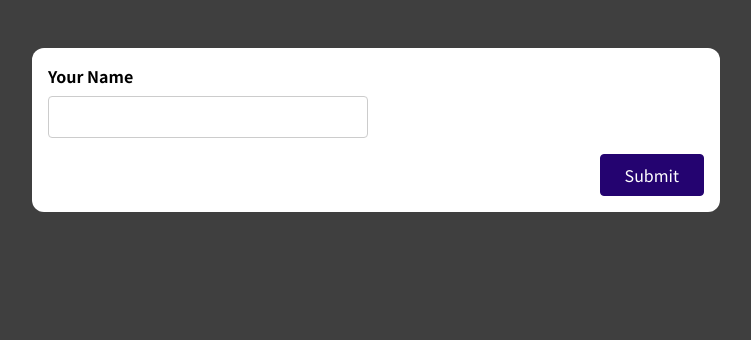
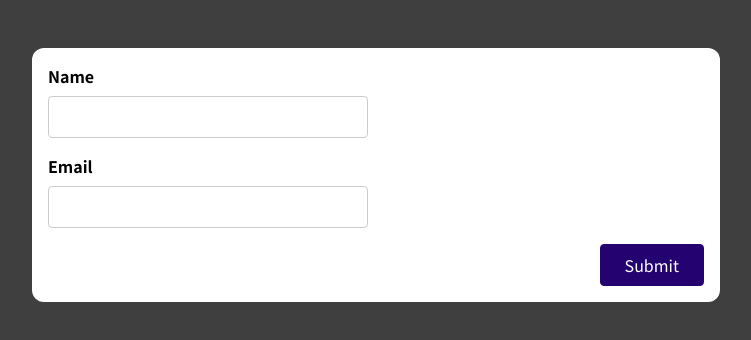
Before and after one commit to dsolerh/react-simple-forms, a React (Create React App) app: page / in a window 1280 px wide. Shown: the top 340 px of the page, without its empty margins (264-1015 px from the left). Built offline with nearby package versions, Linux system fonts and the light colour scheme.

Commit message:
update the form

```diff
--- a/src/components/SimpleInput.tsx
+++ b/src/components/SimpleInput.tsx
@@ -1,16 +1,61 @@
+import { FormEvent, useState } from "react";
+import Input from "./Input";
+
 interface SimpleInputProps {
 
 }
 
 const SimpleInput = (props: SimpleInputProps) => {
+  // name
+  const [name, setName] = useState('');
+  const [nameTouched, setNameTouched] = useState(false)
+  const nameInvalid = name.trim() === ''
+  const nameError = (nameInvalid && nameTouched) ? "Name must not be empty" : undefined;
+
+  // email
+  const [email, setEmail] = useState('');
+  const [emailTouched, setEmailTouched] = useState(false)
+  const emailInvalid = !email.includes('@')
+  const emailError = (emailInvalid && emailTouched) ? "Email must contain an '@' caracter" : undefined;
+
+  // form validation
+  const formIsValid = !nameInvalid && !emailInvalid;
+
+  const submit = (e: FormEvent) => {
+    e.preventDefault()
+
+    if (!formIsValid) {
+      return;
+    }
+
+    setName('');
+    setNameTouched(false);
+
+    setEmail('');
+    setEmailTouched(false);
+  }
   return (
-    <form>
-      <div className='form-control'>
-        <label htmlFor='name'>Your Name</label>
-        <input type='text' id='name' />
-      </div>
+    <form onSubmit={submit}>
+      <Input
+        id="name"
+        label="Name"
+        type="text"
+        value={name}
+        error={nameError}
+        onChange={(e) => setName(e.target.value)}
+        onBlur={() => setNameTouched(true)}
+      />
+      <Input
+        id="email"
+        label="Email"
+        type="email"
+        value={email}
+        error={emailError}
+        onChange={(e) => setEmail(e.target.value)}
+        onBlur={() => setEmailTouched(true)}
+      />
       <div className="form-actions">
-        <button>Submit</button>
+        <button disabled={!formIsValid}>Submit</button>
       </div>
     </form>
   );
```
